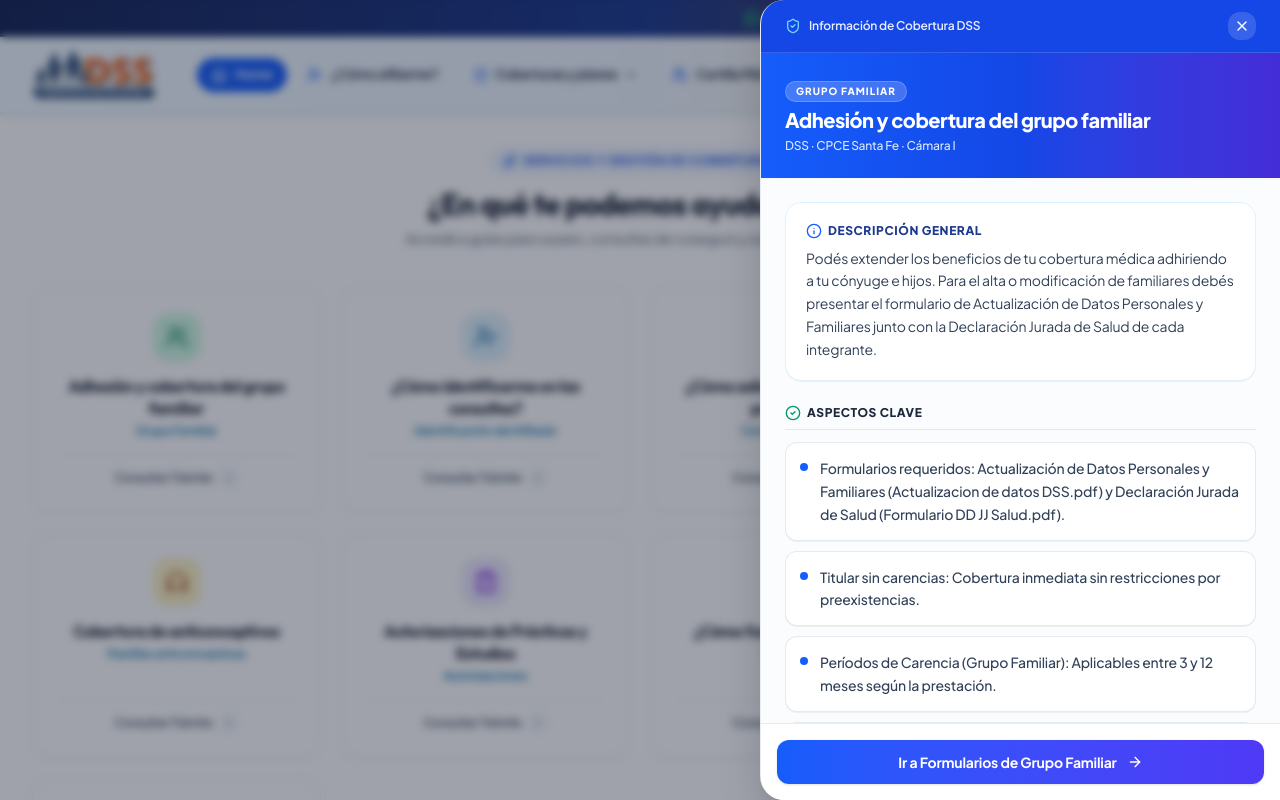
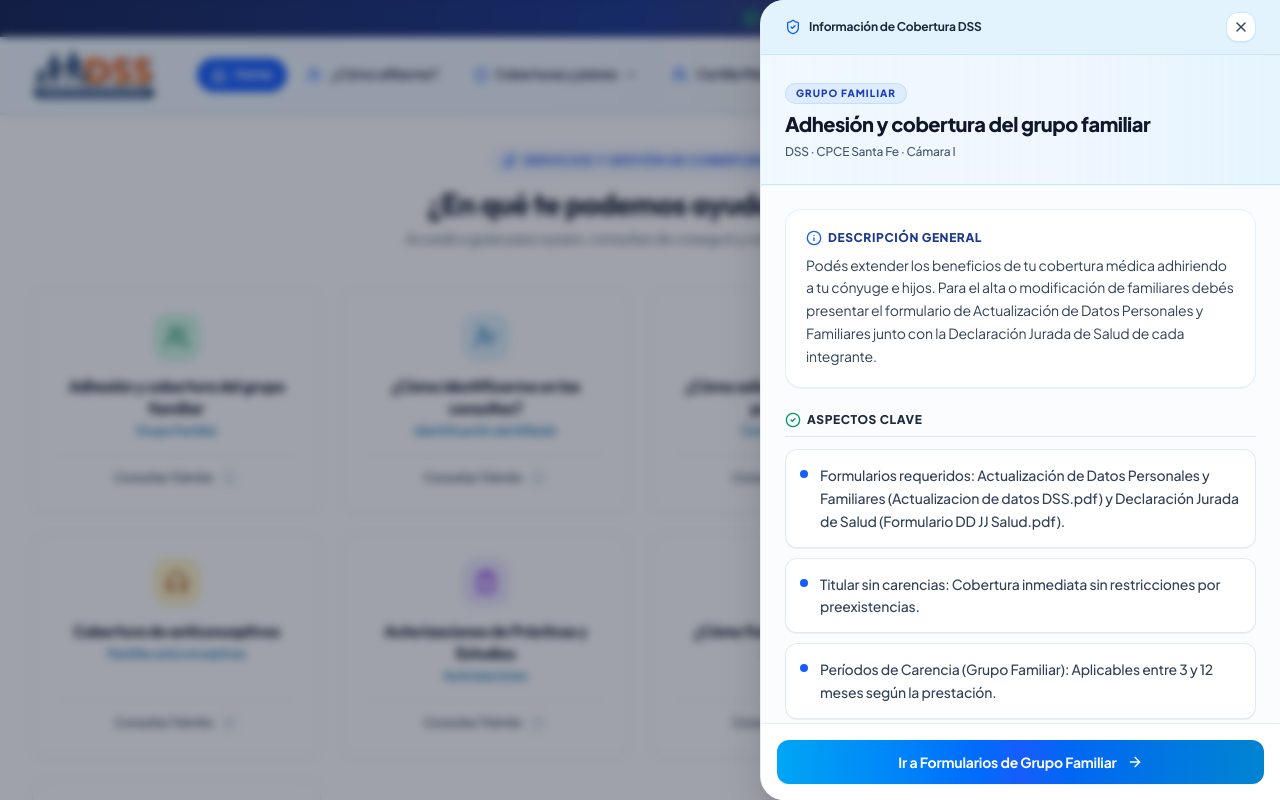
Before and after one commit to KarimServin/guia-interactiva-dss, a Next.js app: page / in a window 1280 px wide. Both pictures are taken after a click on the element 176 px from the left and 1186 px from the top of the page. Shown: the part 786-1586 px from the top of the page. Built offline with nearby package versions, Linux system fonts and the light colour scheme.

Commit message:
Update module modal header to soft pastel sky-blue gradient

```diff
--- a/src/components/ModuleDetailModal.tsx
+++ b/src/components/ModuleDetailModal.tsx
@@ -148,57 +148,54 @@
   const hasSteps = !!(module.details.steps && module.details.steps.length > 0);
   const hasFaqs = !!(module.details.faqs && module.details.faqs.length > 0);
 
-  // Friendly, clean institutional color palette (pleasant blues/indigos)
-  const headerBgGradient = "from-blue-600 via-blue-700 to-indigo-700";
-
   const content = (
     <>
       {/* ── Drag Handle Bar (Mobile Drag Target) ── */}
       <div
         onPointerDown={(e) => dragControls.start(e)}
-        className="md:hidden flex justify-center py-2.5 shrink-0 bg-blue-700 touch-none cursor-grab active:cursor-grabbing border-b border-white/10"
+        className="md:hidden flex justify-center py-2.5 shrink-0 bg-sky-100/90 touch-none cursor-grab active:cursor-grabbing border-b border-sky-200/80"
       >
-        <div className="w-12 h-1.5 rounded-full bg-white/40 group-active:bg-white/60 transition-colors" />
+        <div className="w-12 h-1.5 rounded-full bg-slate-400/60 group-active:bg-slate-500 transition-colors" />
       </div>
 
       {/* ── Desktop Top Close Bar ── */}
       <div
         onPointerDown={(e) => dragControls.start(e)}
-        className="hidden md:flex items-center justify-between px-6 py-3 bg-blue-700 shrink-0 touch-none border-b border-white/15"
+        className="hidden md:flex items-center justify-between px-6 py-3 bg-sky-100/90 shrink-0 touch-none border-b border-sky-200/80"
       >
-        <div className="flex items-center gap-2 text-white/90 text-xs font-semibold">
-          <ShieldCheck className="w-4 h-4 text-sky-300" />
+        <div className="flex items-center gap-2 text-slate-800 text-xs font-bold">
+          <ShieldCheck className="w-4 h-4 text-blue-600" />
           <span>Información de Cobertura DSS</span>
         </div>
         <button
           onClick={onClose}
-          className="p-1.5 rounded-xl bg-white/15 hover:bg-white/30 text-white transition-all cursor-pointer"
+          className="p-1.5 rounded-xl bg-white hover:bg-sky-200/60 text-slate-700 border border-sky-200/80 shadow-2xs transition-all cursor-pointer"
           aria-label="Cerrar panel"
         >
           <X className="w-4 h-4" />
         </button>
       </div>
 
-      {/* ── Panel Header ── */}
+      {/* ── Panel Header: Celeste Claro Pastel y Suave ── */}
       <div
         onPointerDown={(e) => dragControls.start(e)}
-        className={`shrink-0 bg-gradient-to-r ${headerBgGradient} px-6 py-5 md:py-6 cursor-grab active:cursor-grabbing touch-none select-none text-white shadow-xs`}
+        className="shrink-0 bg-gradient-to-r from-sky-50 via-blue-50/90 to-sky-100/80 border-b border-sky-200/80 px-6 py-5 md:py-6 cursor-grab active:cursor-grabbing touch-none select-none shadow-2xs"
       >
         <div className="flex items-start justify-between gap-3">
-          <div className="min-w-0 space-y-1">
-            <span className="inline-block text-[10px] font-extrabold uppercase tracking-widest px-2.5 py-0.5 rounded-full bg-white/20 text-white border border-white/20 backdrop-blur-xs">
+          <div className="min-w-0 space-y-1.5">
+            <span className="inline-block text-[10px] font-extrabold uppercase tracking-widest px-2.5 py-0.5 rounded-full bg-blue-100/90 text-blue-800 border border-blue-200/80">
               {module.title}
             </span>
-            <h2 className="text-lg md:text-xl font-extrabold text-white leading-snug tracking-tight">
+            <h2 className="text-lg md:text-xl font-extrabold text-slate-900 leading-snug tracking-tight">
               {module.verbTitle}
             </h2>
-            <p className="text-xs text-blue-100 font-medium">
+            <p className="text-xs text-slate-600 font-medium">
               DSS · CPCE Santa Fe · Cámara I
             </p>
           </div>
           <button
             onClick={onClose}
-            className="md:hidden p-2 rounded-xl bg-white/20 hover:bg-white/35 text-white transition-colors shrink-0 mt-0.5 cursor-pointer"
+            className="md:hidden p-2 rounded-xl bg-white hover:bg-sky-200/60 text-slate-700 border border-sky-200/80 shadow-2xs transition-colors shrink-0 mt-0.5 cursor-pointer"
             aria-label="Cerrar panel"
           >
             <X className="w-4 h-4" />
@@ -313,7 +310,7 @@
               {module.details.coberturaTable.map((item, idx) => {
                 if (item.isHeader) {
                   return (
-                    <div key={idx} className="bg-blue-700 text-white px-3 py-1.5 rounded-xl font-bold text-[10px] uppercase tracking-wider mt-3">
+                    <div key={idx} className="bg-slate-800 text-white px-3 py-1.5 rounded-xl font-bold text-[10px] uppercase tracking-wider mt-3">
                       {item.prestacion}
                     </div>
                   );
@@ -338,7 +335,7 @@
             {/* Desktop View: Table */}
             <div className="hidden sm:block overflow-x-auto rounded-2xl border border-slate-200 shadow-2xs">
               <table className="w-full text-xs border-collapse min-w-[460px]">
-                <thead className="bg-blue-700 text-white font-bold">
+                <thead className="bg-slate-800 text-white font-bold">
                   <tr>
                     <th className="py-2.5 px-3 text-left">Prestación</th>
                     <th className="py-2.5 px-3 text-left">Descripción</th>
@@ -374,12 +371,12 @@
 
         {/* 6. APP MOBILE DOWNLOAD (SI APLICA) */}
         {module.details.appLinks && (
-          <div className="rounded-2xl bg-gradient-to-r from-blue-700 to-indigo-800 p-5 text-white shadow-xs space-y-3">
+          <div className="rounded-2xl bg-gradient-to-r from-sky-500 to-blue-600 p-5 text-white shadow-2xs space-y-3">
             <div className="flex items-center gap-2">
-              <Smartphone className="w-5 h-5 text-sky-300 shrink-0" />
+              <Smartphone className="w-5 h-5 text-sky-100 shrink-0" />
               <p className="text-xs sm:text-sm font-bold text-white">Credencial Digital en tu Celular</p>
             </div>
-            <p className="text-xs text-blue-100 leading-relaxed">
+            <p className="text-xs text-sky-50 leading-relaxed">
               Descargá la app oficial para acceder a tu credencial digital y la de tu grupo familiar.
             </p>
             <div className="flex flex-col sm:flex-row gap-2.5 pt-1">
@@ -399,9 +396,9 @@
                   href={module.details.appLinks.ios}
                   target="_blank"
                   rel="noopener noreferrer"
-                  className="flex items-center justify-center gap-2 px-4 py-2.5 rounded-xl bg-sky-600 hover:bg-sky-500 text-white font-bold text-xs transition-all shadow-xs"
+                  className="flex items-center justify-center gap-2 px-4 py-2.5 rounded-xl bg-white hover:bg-sky-50 text-blue-800 font-bold text-xs transition-all shadow-xs"
                 >
-                  <Download className="w-3.5 h-3.5" />
+                  <Download className="w-3.5 h-3.5 text-blue-600" />
                   Obtener para iOS
                 </a>
               )}
@@ -426,12 +423,12 @@
 
       </div>
 
-      {/* ── FOOTER CTA (BOTÓN AMIGABLE AZUL) ── */}
+      {/* ── FOOTER CTA (BOTÓN SUAVE Y ELEGANTE) ── */}
       {module.details.quickActionLabel && module.details.quickActionTarget && (
         <div className="shrink-0 p-4 bg-white border-t border-slate-200/80 shadow-md">
           <button
             onClick={() => { onClose(); onQuickAction(module.details.quickActionTarget!); }}
-            className="w-full flex items-center justify-center gap-2.5 py-3 px-4 rounded-xl bg-gradient-to-r from-blue-600 to-indigo-600 hover:from-blue-700 hover:to-indigo-700 text-white text-xs sm:text-sm font-bold transition-all shadow-sm active:scale-[0.98] cursor-pointer"
+            className="w-full flex items-center justify-center gap-2.5 py-3 px-4 rounded-xl bg-gradient-to-r from-sky-500 via-blue-600 to-sky-600 hover:from-sky-600 hover:to-blue-700 text-white text-xs sm:text-sm font-bold transition-all shadow-2xs active:scale-[0.98] cursor-pointer"
           >
             {module.details.quickActionLabel}
             <ArrowRight className="w-4 h-4" />
```
